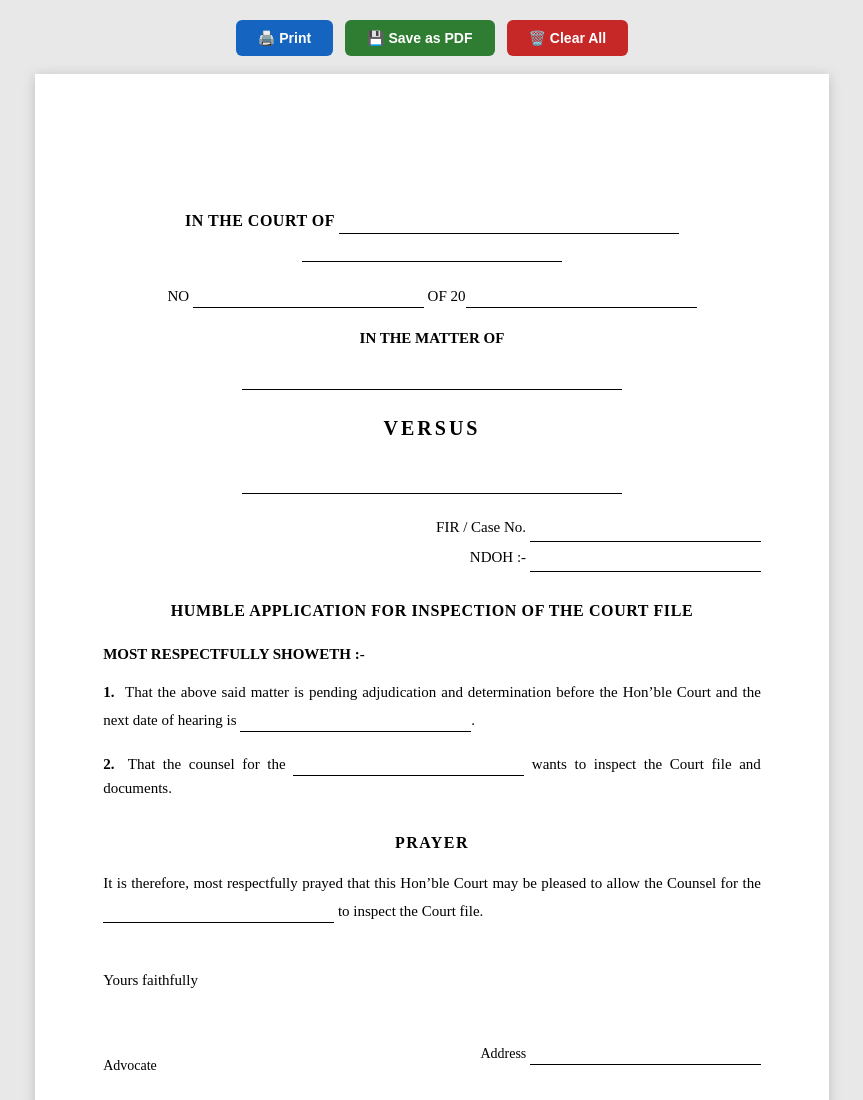
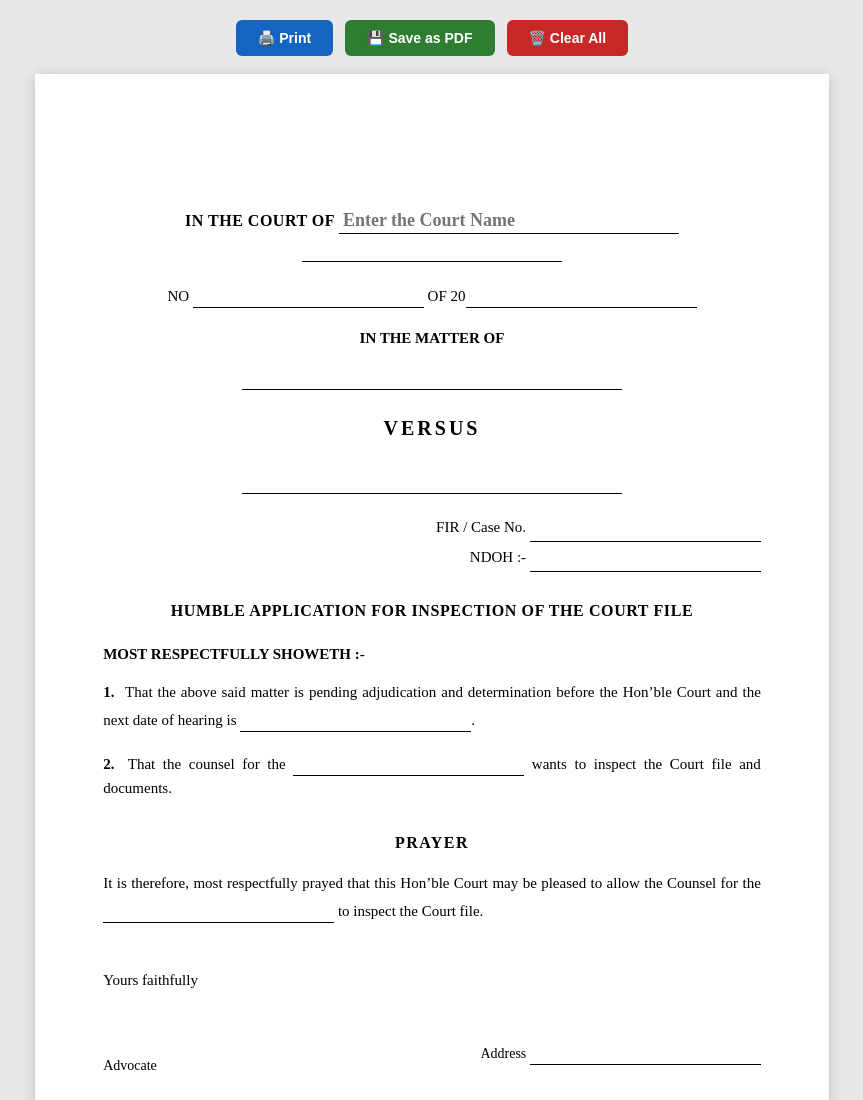
Before and after one commit to lawlegallegum-lgtm/inspectionoffile, a plain HTML site: page index.html in a window 1280 px wide. Shown: the top 1100 px of the page, without its empty margins (208-1071 px from the left). Drawn offline with Linux system fonts and the light colour scheme.

```diff
--- a/index.html
+++ b/index.html
@@ -265,7 +265,7 @@
     <!-- Court Header -->
     <div class="header">
       <div class="court-line">
-        IN THE COURT OF <input type="text" style="font-weight:bold;"class="blank w600 long" placeholder="">
+        IN THE COURT OF <input type="text" style="font-weight:bold;"class="blank w600 long" placeholder="Enter the Court Name">
         <input type="text"style="font-weight:bold;"class="blank w100" placeholder="">
 
       </div>
```
